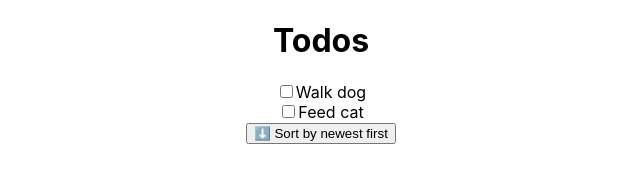
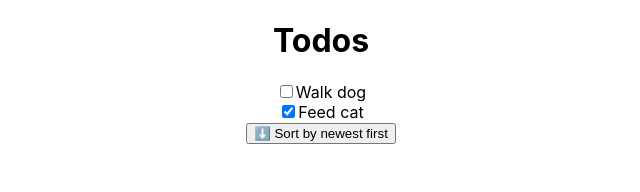
Before and after one commit to jenhuynh/techtonica-assignments, a React (Create React App) app in the folder week-7/todo-react-app/: page / in a window 1280 px wide. Shown: the top 192 px of the page, without its empty margins (319-959 px from the left). Built offline with nearby package versions, Linux system fonts and the light colour scheme.

Commit message:
Add corrected function toggleCompletion and onchange component

```diff
--- a/week-7/todo-react-app/src/components/Todo.js
+++ b/week-7/todo-react-app/src/components/Todo.js
@@ -1,23 +1,24 @@
 //Todo.js
-import React from 'react';
+import React from "react";
 
-function Todo ({todo,updateTodo}) {
-   function toggleCompletion(todo) {
-        todo.isCompleted = !todo.isCompleted;
-        console.log('todo =>', todo);
-   }
-    return(
-        <div>
-        <input type="checkbox"
-        // checked={todo.isCompleted}
-        onChange={toggleCompletion(todo)}
-        checked= {todo.updateTodo}
-        sort ={todo.setSort}
-        ></input>
-        {todo.text}
-
-        </div>
-    )
+//creating Todo component
+function Todo({ todo, updateTodo }) {
+  //destructing todo to keys of text, isCompleted
+  const { text, isCompleted } = todo;
+  function toggleCompletion() {
+    //find this todo and apply the changes in the second argument
+    updateTodo(todo, { isCompleted: !isCompleted, text: text.toUpperCase() });
+  }
+  return (
+    <div>
+      <input
+        type="checkbox"
+        checked={isCompleted}
+        onChange={toggleCompletion}
+      ></input>
+      {text}
+    </div>
+  );
 }
 
-export default Todo
+export default Todo;
```
